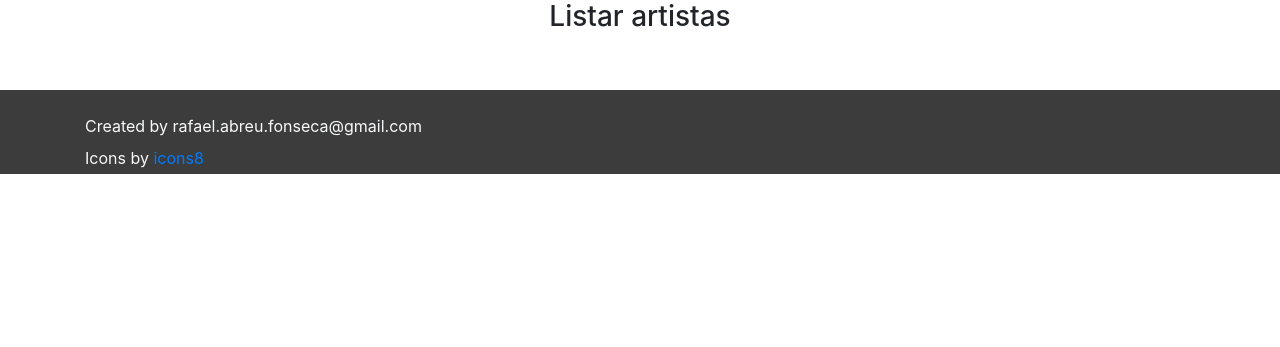
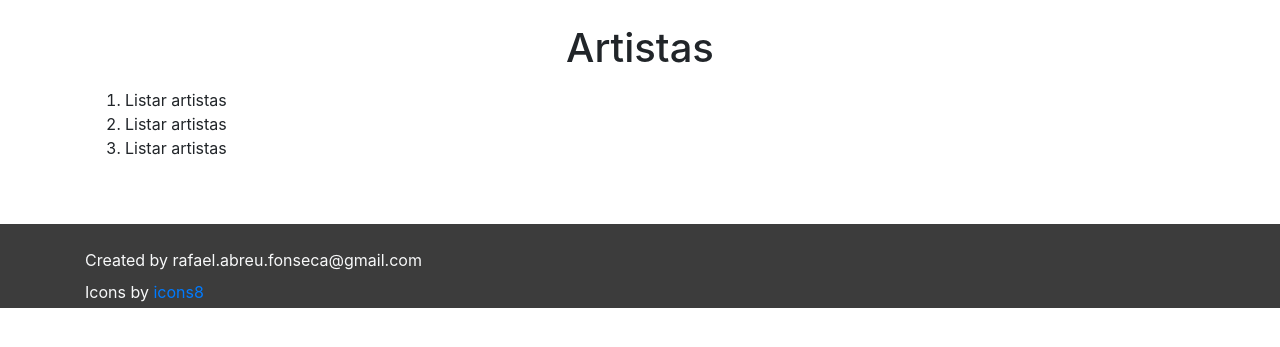
Before and after one commit to fonsecaRafael/music-collection, a Django app: page /artists/ in a window 1280 px wide. Shown: the part 56-403 px from the top of the page. Run offline with Django 4.2, Linux system fonts and the light colour scheme; some libraries are stand-ins or nearby versions.

Commit message:
Refactor: Artist List now has a list
This page need more develpment when artist data is collected

```diff
--- a/musics/artists/templates/artists/artists.html
+++ b/musics/artists/templates/artists/artists.html
@@ -9,9 +9,12 @@
     <div class="container">
 		<div class="row">
 			<div class="col-md-12">
-				<h3 class="text-center">
-					Listar artistas
-				</h3>
+				<h1 class="text-center mt-4 mb-3">Artistas</h1>
+				<ol>
+					{% for artist in artists %}
+						<li>Listar artistas</li>
+					{% endfor %}
+				</ol>
 			</div>
 		</div>
 	</div>
--- a/musics/artists/views.py
+++ b/musics/artists/views.py
@@ -7,4 +7,5 @@ def artist(request, artist_id):
 
 
 def artists(request):
-    return render(request, 'artists/artists.html')
+    artists = {'1': 'artista 1', '2': 'artista 2', '3': 'artista 3',}
+    return render(request, 'artists/artists.html', context={'artists': artists})
```
